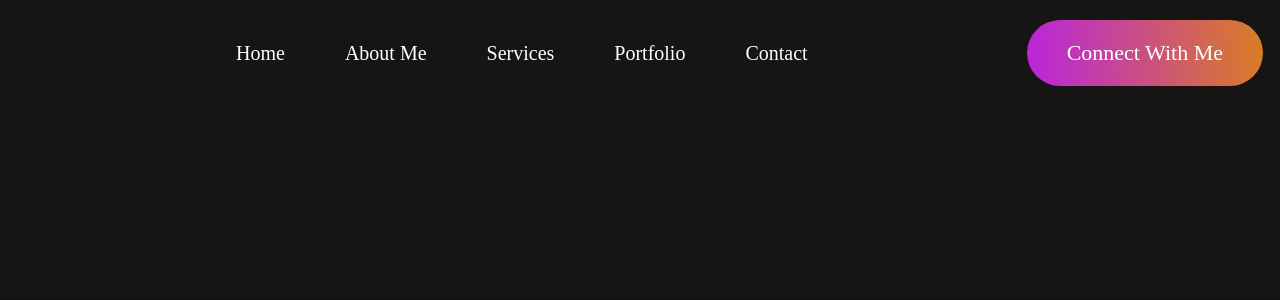
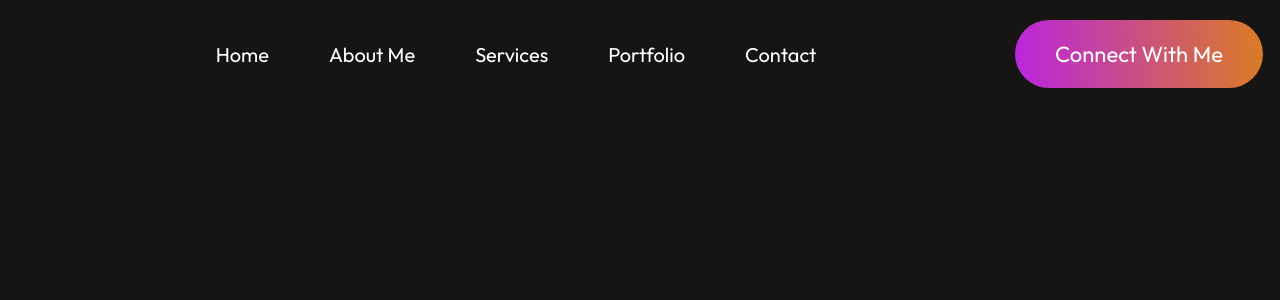
Before and after one commit to UnknownXstark/Portfolio, a React (Vite) app: page / in a window 1280 px wide. Shown: the top 300 px of the page. Built offline with nearby package versions, Linux system fonts and the light colour scheme.

Commit message:
update to font

```diff
--- a/src/index.css
+++ b/src/index.css
@@ -7,4 +7,5 @@ body {
   height: 100vh;
   background: #161513;
   color: white;
+  font-family: 'outfit';
 }
```
